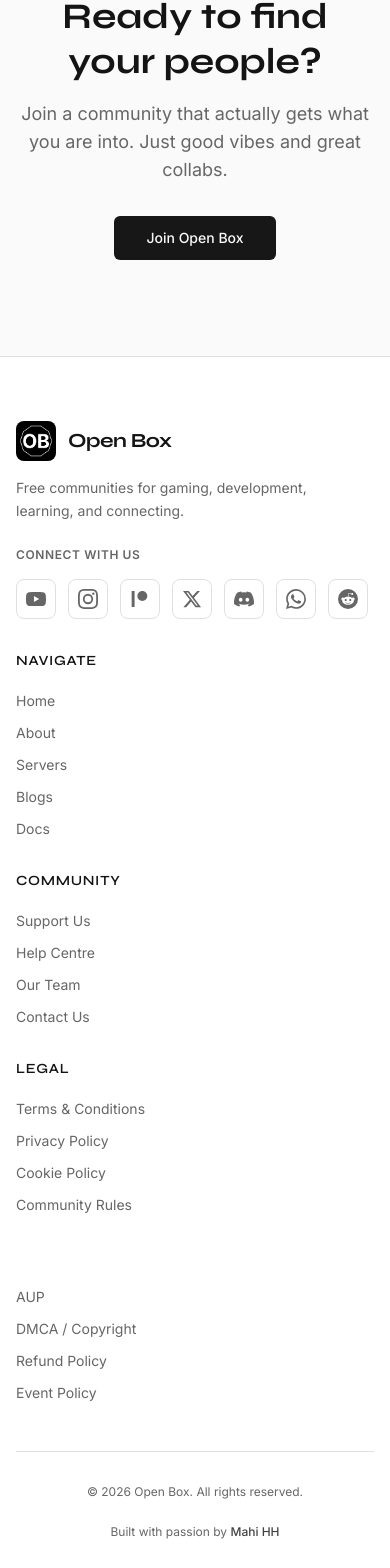
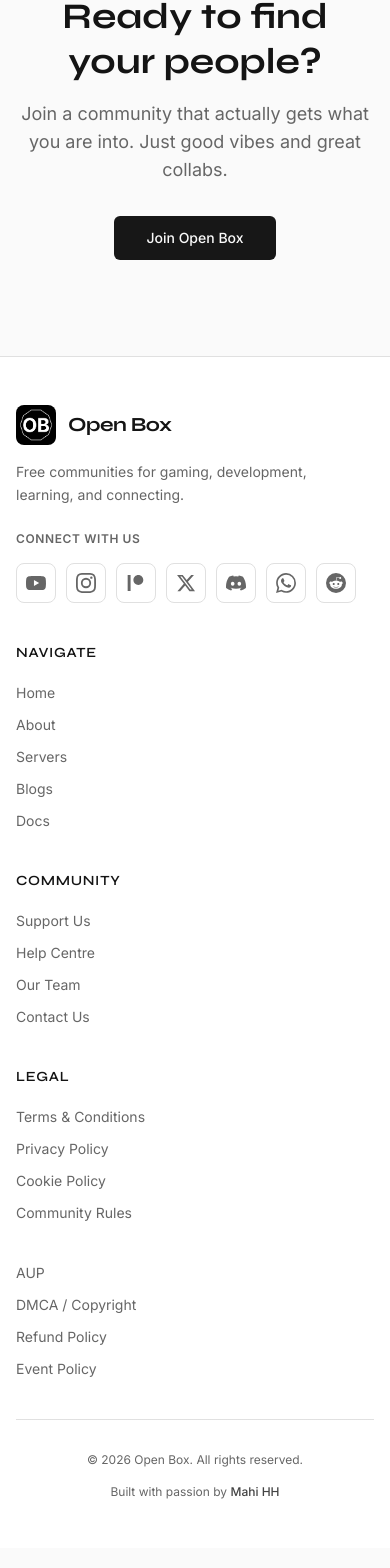
Before and after one commit to Mahi130306/OpenBoxComm, a Next.js app: page / in a window 390 px wide. Shown: the part 3371-4939 px from the top of the page. Built offline with nearby package versions, Linux system fonts and the light colour scheme; no server answers.

Commit message:
feat: add Footer component with social media and legal navigation links

```diff
--- a/components/Footer.tsx
+++ b/components/Footer.tsx
@@ -107,9 +107,9 @@
 
   return (
     <footer className="border-t border-border bg-surface">
-      <div className="mx-auto max-w-7xl px-4 py-16 sm:px-6 lg:px-8">
+      <div className="mx-auto max-w-7xl px-4 py-12 sm:px-6 sm:py-16 lg:px-8">
         {/* Main Footer Content */}
-        <div className="grid grid-cols-1 gap-8 md:grid-cols-2 lg:grid-cols-12 mb-12">
+        <div className="grid grid-cols-1 gap-y-10 gap-x-8 md:grid-cols-2 lg:grid-cols-12 mb-10 sm:mb-12">
           {/* Brand Section - Spans 3 columns */}
           <div className="lg:col-span-3">
             <div className="mb-6">
@@ -133,7 +133,7 @@
             {/* Social Links */}
             <div className="space-y-4">
               <p className="text-xs font-semibold uppercase tracking-wider text-muted-foreground">Connect With Us</p>
-              <div className="flex gap-3">
+              <div className="flex flex-wrap gap-2.5 sm:gap-3">
                 {socialLinks.map((s) => (
                   <a
                     key={s.id}
@@ -211,7 +211,9 @@
 
           {/* Legal Continued */}
           <div className="lg:col-span-2">
-            <h3 className="text-sm font-semibold mb-5 text-foreground uppercase tracking-wider opacity-0 pointer-events-none">Legal</h3>
+            {/* Spacer header only reserved at the lg breakpoint, where this sits beside the first Legal column.
+                Hidden below lg so it doesn't eat vertical space while stacked on mobile/tablet. */}
+            <h3 className="hidden lg:block text-sm font-semibold mb-5 text-foreground uppercase tracking-wider opacity-0 pointer-events-none">Legal</h3>
             <ul className="space-y-3 text-sm">
               {legalLinks.slice(4).map((l) => (
                 <li key={l.href}>
@@ -228,7 +230,7 @@
         <div className="h-px bg-gradient-to-r from-border via-border to-border mb-8"></div>
 
         {/* Bottom Bar */}
-        <div className="flex flex-col md:flex-row items-center justify-between gap-6 text-xs text-muted-foreground">
+        <div className="flex flex-col md:flex-row items-center justify-between gap-4 sm:gap-6 text-xs text-muted-foreground text-center md:text-left">
           <div>
             <p>© {new Date().getFullYear()} Open Box. All rights reserved.</p>
           </div>
```
